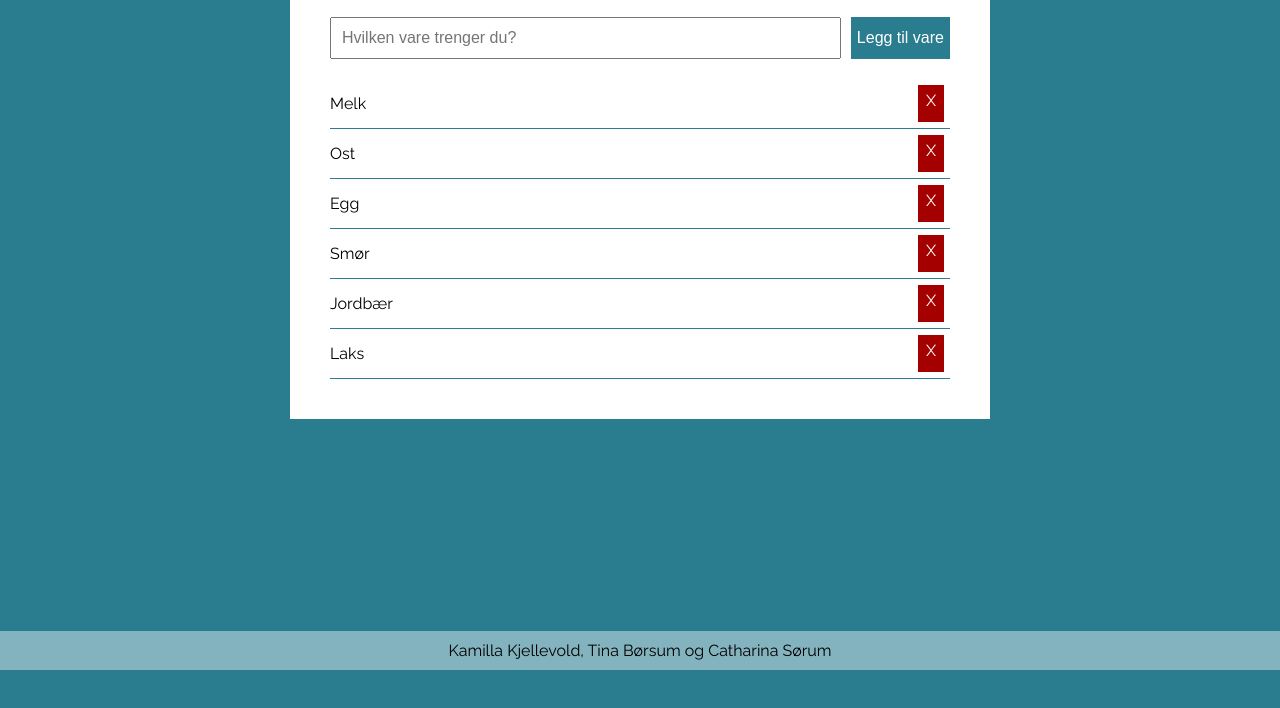
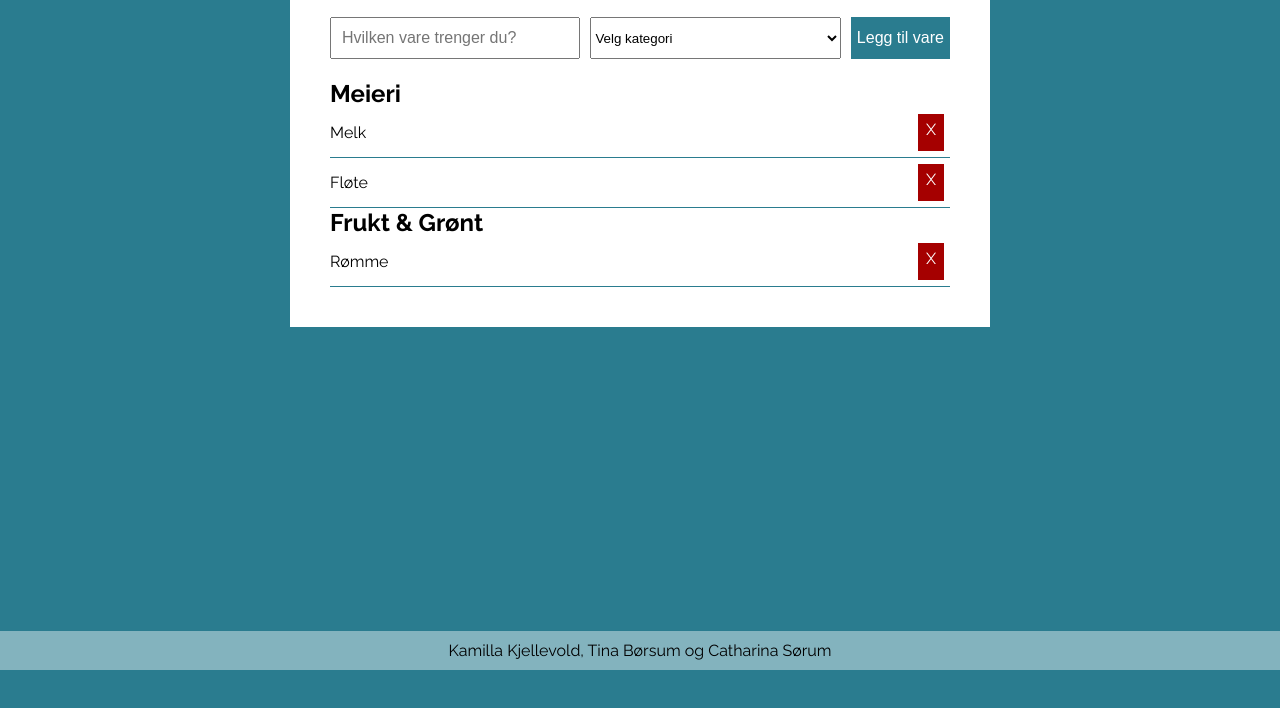
Before and after one commit to catharinasorum/temaoppgave02, a plain HTML site: page index.html in a window 1280 px wide. Shown: the part 130-838 px from the top of the page. Drawn offline with Linux system fonts and the light colour scheme.

Commit message:
Første endring

```diff
--- a/index.css
+++ b/index.css
@@ -36,7 +36,7 @@ footer {
 
 #skjemaHandleliste {
     display: grid;
-    grid-template-columns: 1fr auto;
+    grid-template-columns: 1fr 1fr auto;
     gap: 1rem;
     padding: 2rem 0;
 }
@@ -70,6 +70,10 @@ footer {
     border-bottom: 1px solid rgb(42, 124, 143);
 }
 
+#sectionHandleliste h2 {
+    grid-column: span 2;
+}
+
 #sectionHandleliste .btn {
     background-color: rgb(165, 0, 0);
     color: white;
--- a/index.html
+++ b/index.html
@@ -9,13 +9,20 @@
         <link href="https://fonts.googleapis.com/css?family=Raleway:400,700&display=swap" rel="stylesheet">
     </head>
     <body>
-        <header></header>
+        <header>
+
+        </header>
 
         <main>
             <h1>Temaoppgave 2 - Handelisten</h1>
 
             <form id="skjemaHandleliste">
                 <input type="text" id="inpVare" placeholder="Hvilken vare trenger du?" autocomplete="off">
+                <select id="valgKategori">
+                    <option value="annet">Velg kategori</option>
+                    <option value="meieri">Meieri</option>
+                    <option value="frukt">Frukt & Grønt</option>
+                </select>
                 <button type="submit">Legg til vare</button>
 
             </form>
--- a/index.js
+++ b/index.js
@@ -1,23 +1,53 @@
 const sectionHandleliste = document.querySelector("#sectionHandleliste");
 const skjemaHandleliste = document.querySelector("#skjemaHandleliste");
 const inpVare = document.querySelector("#inpVare");
+const valgKategori = document.querySelector("#valgKategori");
 
-const varer = ["Melk", "Ost", "Egg", "Smør", "Jordbær", "Laks"];
+const varer = [
+    {navn: "Melk", kategori: "meieri"},
+    {navn: "Rømme", kategori: "frukt"},
+    {navn: "Fløte", kategori: "meieri"}
+];
 
 function visHandleliste() {
+
+    const meierivarer = varer.filter( vare => vare.kategori === "meieri" );
+    const fruktvarer = varer.filter( vare => vare.kategori === "frukt" );
+
+
     sectionHandleliste.innerHTML = "";
-    for(const [indeks, vare] of varer.entries()) {
-        sectionHandleliste.innerHTML += `
-            <div>${vare}</div>
-            <div onClick="slett(${indeks})" class="btn">X</div>
-        `;
+
+    if(meierivarer.length > 0) {
+        sectionHandleliste.innerHTML += "<h2>Meieri</h2>";
+        for(const [indeks, vare] of meierivarer.entries()) {
+            sectionHandleliste.innerHTML += `
+                <div>${vare.navn}</div>
+                <div onClick="slett(${indeks})" class="btn">X</div>
+            `;
     }
+    }
+
+    if(fruktvarer.length > 0) {
+        sectionHandleliste.innerHTML += "<h2>Frukt & Grønt</h2>";
+        for(const [indeks, vare] of fruktvarer.entries()) {
+            sectionHandleliste.innerHTML += `
+                <div>${vare.navn}</div>
+                <div onClick="slett(${indeks})" class="btn">X</div>
+            `;
+    }
+    }
+
 }
 
 
 function leggeTilVare(evt) {
     evt.preventDefault();
-    varer.unshift(inpVare.value);
+    varer.unshift(
+       {
+            navn: inpVare.value,
+            kategori: valgKategori.value
+       }
+    );
     visHandleliste();
     skjemaHandleliste.reset();
 }
```
